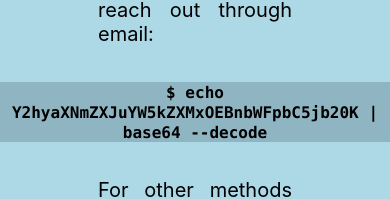
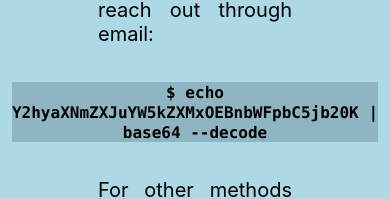
Before and after one commit to chrisfernandes18/my-app, a React (Create React App) app: page /contact in a window 390 px wide. Shown: the part 426-625 px from the top of the page. Built offline with nearby package versions, Linux system fonts and the light colour scheme.

Commit message:
some css changes

```diff
--- a/src/App.css
+++ b/src/App.css
@@ -96,7 +96,11 @@ button {
   }
 
   .paragraph p {
-    padding: 0 10vw;
+    padding: 0 3vw;
+  }
+
+  .code p {
+    padding: 0 3vw;
   }
 }
 
```
